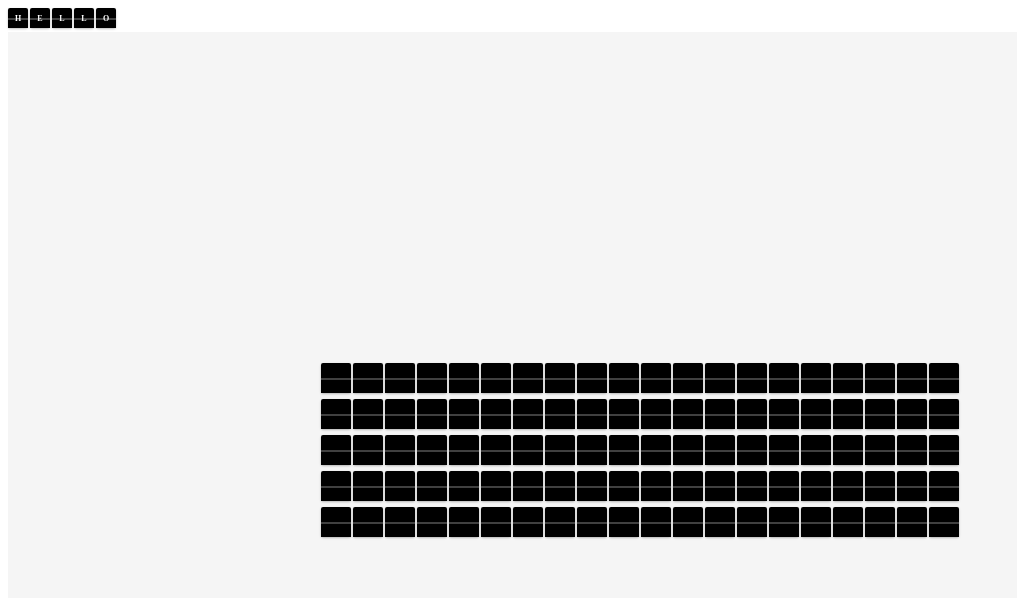
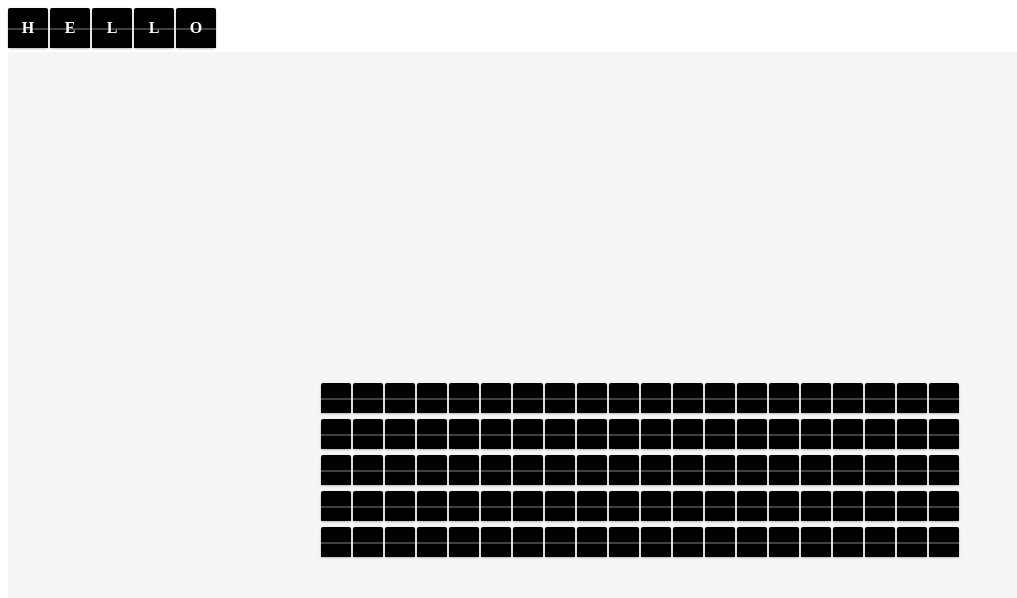
Before and after one commit to damiant/builder-flipboard, an Angular app: page / in a window 1280 px wide. Shown: the top 598 px of the page, without its empty margins (0-1017 px from the left). Built offline with nearby package versions, Linux system fonts and the light colour scheme.

Commit message:
fix: animation

```diff
--- a/src/app/app.html
+++ b/src/app/app.html
@@ -1,4 +1,4 @@
-<app-row text="HELLO"></app-row>
+<app-row [text]="rowText()"></app-row>
 <div class="flip-grid">
   @for (row of rows; track $index) {
     <div class="grid-row">
--- a/src/app/app.ts
+++ b/src/app/app.ts
@@ -1,4 +1,4 @@
-import { Component, signal } from '@angular/core';
+import { Component, signal, OnInit, OnDestroy } from '@angular/core';
 import { RouterOutlet } from '@angular/router';
 import { Flip } from './flip/flip';
 import { Row } from './row/row';
@@ -9,8 +9,27 @@ import { Row } from './row/row';
   templateUrl: './app.html',
   styleUrl: './app.css'
 })
-export class App {
+export class App implements OnInit, OnDestroy {
   protected readonly title = signal('builder-flipboard');
   protected readonly rows = Array.from({ length: 5 }, (_, i) => i); // 5 rows
   protected readonly columns = Array.from({ length: 20 }, (_, i) => i); // 20 columns
+  protected readonly rowText = signal('HELLO');
+  private intervalId?: number;
+  private textOptions = ['HELLO', 'BYE01'];
+  private currentTextIndex = 0;
+
+  ngOnInit() {
+    // Start the timer to change text every 5 seconds
+    this.intervalId = window.setInterval(() => {
+      this.currentTextIndex = (this.currentTextIndex + 1) % this.textOptions.length;
+      this.rowText.set(this.textOptions[this.currentTextIndex]);
+    }, 5000);
+  }
+
+  ngOnDestroy() {
+    // Clean up the interval when component is destroyed
+    if (this.intervalId) {
+      window.clearInterval(this.intervalId);
+    }
+  }
 }
--- a/src/app/flip/flip.css
+++ b/src/app/flip/flip.css
@@ -110,7 +110,7 @@
   left: 50%;
   transform: translate(-50%, -50%);
   color: #fff;
-  font-size: 8px;
+  font-size: 100%;
   font-weight: bold;
   text-transform: uppercase;
   text-align: center;
--- a/src/app/row/row.html
+++ b/src/app/row/row.html
@@ -1,5 +1,10 @@
 <div class="row-container">
   @for (char of characters; track $index) {
-    <app-flip [width]="20" [height]="20" [frontText]="char"></app-flip>
+    <app-flip
+      [width]="40"
+      [height]="40"
+      [frontText]="getCharacterData($index).frontText"
+      [backText]="getCharacterData($index).backText">
+    </app-flip>
   }
 </div>
--- a/src/app/row/row.ts
+++ b/src/app/row/row.ts
@@ -1,5 +1,12 @@
-import { Component, input } from '@angular/core';
+import { Component, input, ViewChildren, QueryList, AfterViewInit, effect, ChangeDetectorRef } from '@angular/core';
 import { Flip } from '../flip/flip';
+
+interface CharacterState {
+  frontText: string;
+  backText: string;
+  isFlipped: boolean;
+  isAnimating: boolean;
+}
 
 @Component({
   selector: 'app-row',
@@ -7,8 +14,112 @@ import { Flip } from '../flip/flip';
   templateUrl: './row.html',
   styleUrl: './row.css'
 })
-export class Row {
-  readonly text = input<string>(''); // input text property
+export class Row implements AfterViewInit {
+  readonly text = input<string>('');
+
+  @ViewChildren(Flip) flipComponents!: QueryList<Flip>;
+
+  protected characterStates: CharacterState[] = [];
+  private previousText = '';
+
+  constructor(private cdr: ChangeDetectorRef) {
+    effect(() => {
+      const newText = this.text();
+      if (newText !== this.previousText) {
+        this.handleTextChange(newText);
+        this.previousText = newText;
+      }
+    });
+  }
+
+  ngAfterViewInit() {
+    this.initializeCharacterStates();
+  }
+
+  private initializeCharacterStates() {
+    const chars = this.text().split('');
+    this.characterStates = chars.map(char => ({
+      frontText: char,
+      backText: char,
+      isFlipped: false,
+      isAnimating: false
+    }));
+  }
+
+  private handleTextChange(newText: string) {
+    const newChars = newText.split('');
+    const currentLength = this.characterStates.length;
+
+    // Handle length changes by recreating the entire state array
+    if (newChars.length !== currentLength) {
+      this.characterStates = newChars.map(char => ({
+        frontText: char,
+        backText: char,
+        isFlipped: false,
+        isAnimating: false
+      }));
+      return;
+    }
+
+    // For same length, prepare flip animations for changed characters
+    newChars.forEach((newChar, index) => {
+      const state = this.characterStates[index];
+      if (state && this.getDisplayedText(state) !== newChar && !state.isAnimating) {
+        // Determine which side should get the new text based on current flip state
+        if (state.isFlipped) {
+          // Currently showing back side, put new text on front side
+          state.frontText = newChar;
+        } else {
+          // Currently showing front side, put new text on back side
+          state.backText = newChar;
+        }
+
+        state.isAnimating = true;
+
+        // Trigger change detection to ensure the new text is set before flip
+        this.cdr.detectChanges();
+
+        // Use requestAnimationFrame to ensure the DOM is updated before flipping
+        requestAnimationFrame(() => {
+          this.triggerFlip(index);
+        });
+      }
+    });
+  }
+
+  private getDisplayedText(state: CharacterState): string {
+    return state.isFlipped ? state.backText : state.frontText;
+  }
+
+  private triggerFlip(index: number) {
+    const state = this.characterStates[index];
+    if (!state || !this.flipComponents) return;
+
+    const flipComponent = this.flipComponents.toArray()[index];
+    if (flipComponent) {
+      // Trigger the flip animation
+      (flipComponent as any).toggleFlip();
+
+      // Update state to reflect the flip
+      state.isFlipped = !state.isFlipped;
+
+      // After animation completes, clean up the animation state
+      setTimeout(() => {
+        state.isAnimating = false;
+        this.cdr.detectChanges();
+      }, 600); // Match the CSS animation duration
+    }
+  }
+
+  protected getCharacterData(index: number) {
+    const state = this.characterStates[index];
+    if (!state) return { frontText: '', backText: '' };
+
+    return {
+      frontText: state.frontText,
+      backText: state.backText
+    };
+  }
 
   protected get characters(): string[] {
     return this.text().split('');
```
